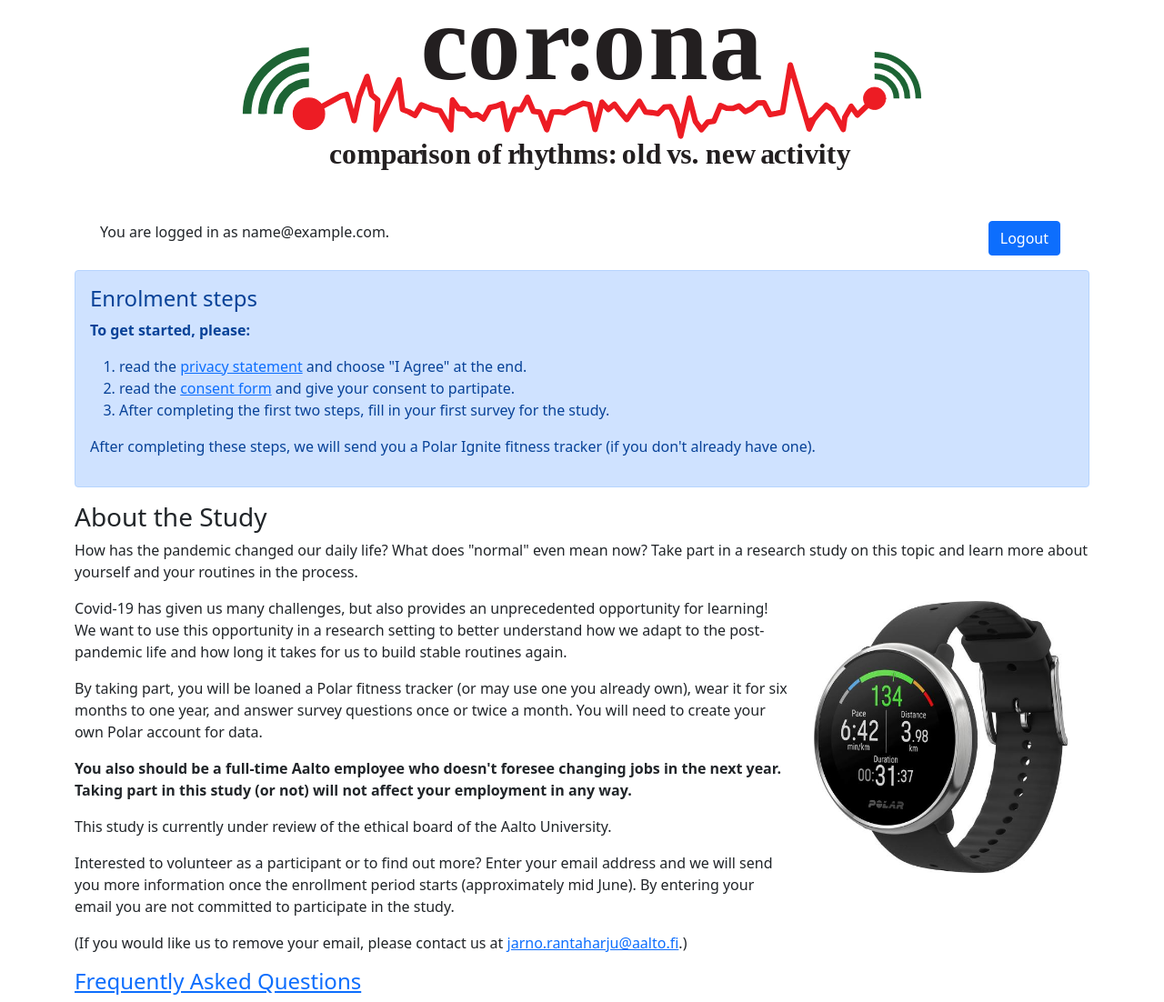
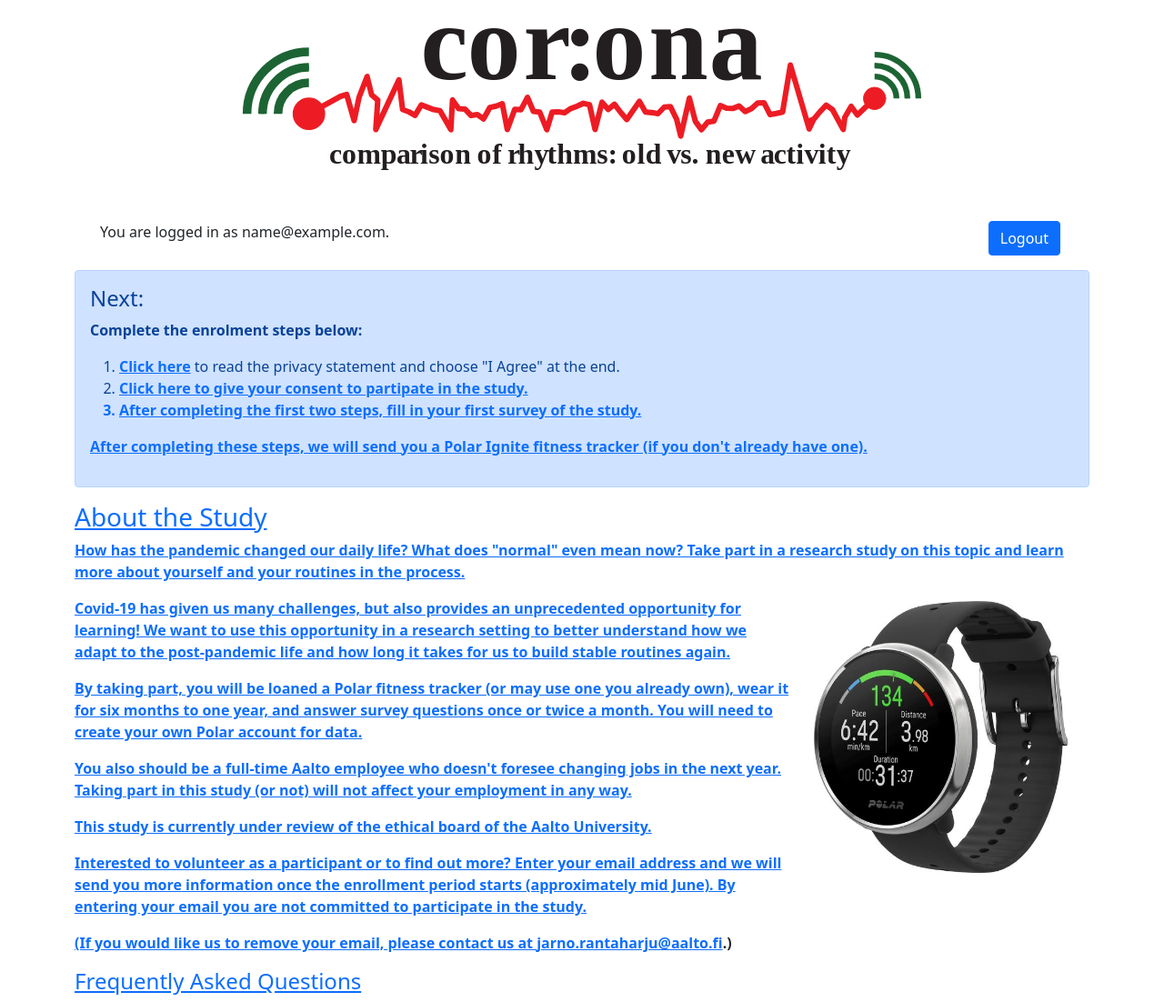
Before and after one commit to AaltoRSE/polar_auth, a Django app: page /test/ in a window 1280 px wide. Shown: the whole page at 91% size. Run offline with Django 3.2, Linux system fonts and the light colour scheme; the visitor is signed in with stand-in values (Sample User, id 1); parts of the project's set-up code (start-up, migrations or seed data) failed here and were passed over.

Commit message:
Clarify the steps on the main page

```diff
--- a/templates/workflow_test.html
+++ b/templates/workflow_test.html
@@ -17,25 +17,25 @@
   <div class="alert-body">
 
 {%if not user.ready_to_authorize %}
-    <h4 class="card-title">Enrolment steps</h4>
 
-<p><b>To get started, please:</b></p>
+    <h4 class="card-title">Next:</h4>
+
+<p><b>Complete the enrolment steps below:</b></p>
   <ol>
   {%if not user.privacy %}
-    <li> read the <a href="/privacy">privacy statement</a>
+    <li> <a href="/privacy"><b>Click here</b></a> to read the privacy statement
     and choose "I Agree" at the end.</li>
   {% endif %} {# user.privacy #}
 
   {%if not user.consent %}
-    <li> read the <a href="/consent">consent form</a>
-and give your consent to partipate.</li>
+    <li> <a href="/consent"><b>Click here</b</a> to give your consent to partipate in the study.</li>
   {% endif %} {# user.consent #}
 
   {%if not user.consent or not user.privacy %}
     <li>
-      After completing the first two steps, fill in your first survey for the study. </li>
+      After completing the first two steps, fill in your first survey of the study. </li>
   {% else %}
-    <li> complete the <a href="/surveys/1">initial survey</a>.</li>
+    <li> <a href="/surveys/1"><b>Click here</b</a> to complete the initial survey.</li>
   {% endif %} {# end not user.consent or not user.privacy #}
   </ol>
 
@@ -77,7 +77,7 @@ and give your consent to partipate.</li>
     Create a Polar Flow account using the app or the web interface.
   </li>
   <li>
-    <a href="/authorize">Click here</a> to authorize the study to
+    <a href="/authorize"><b>Click here</b></a> to authorize the study to
     access the information required for the study.
   </li>
 </ol>
```
